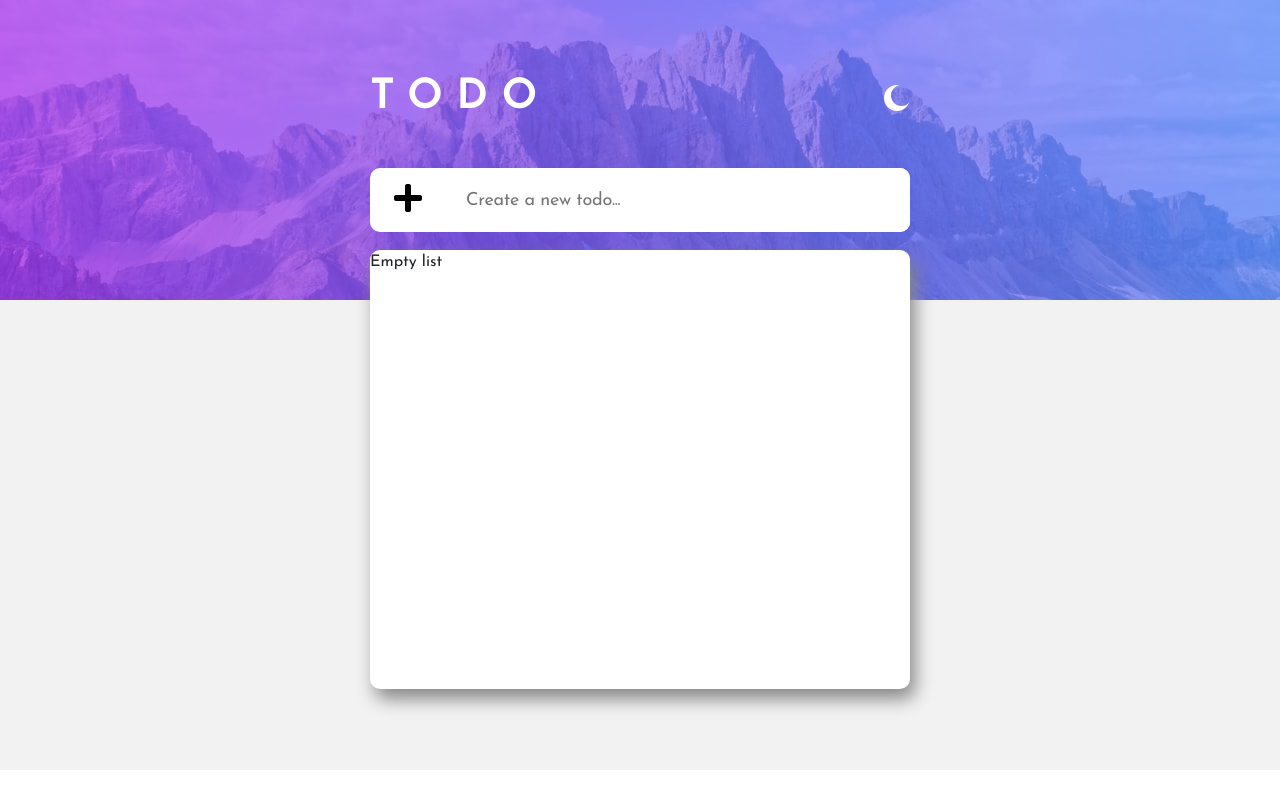
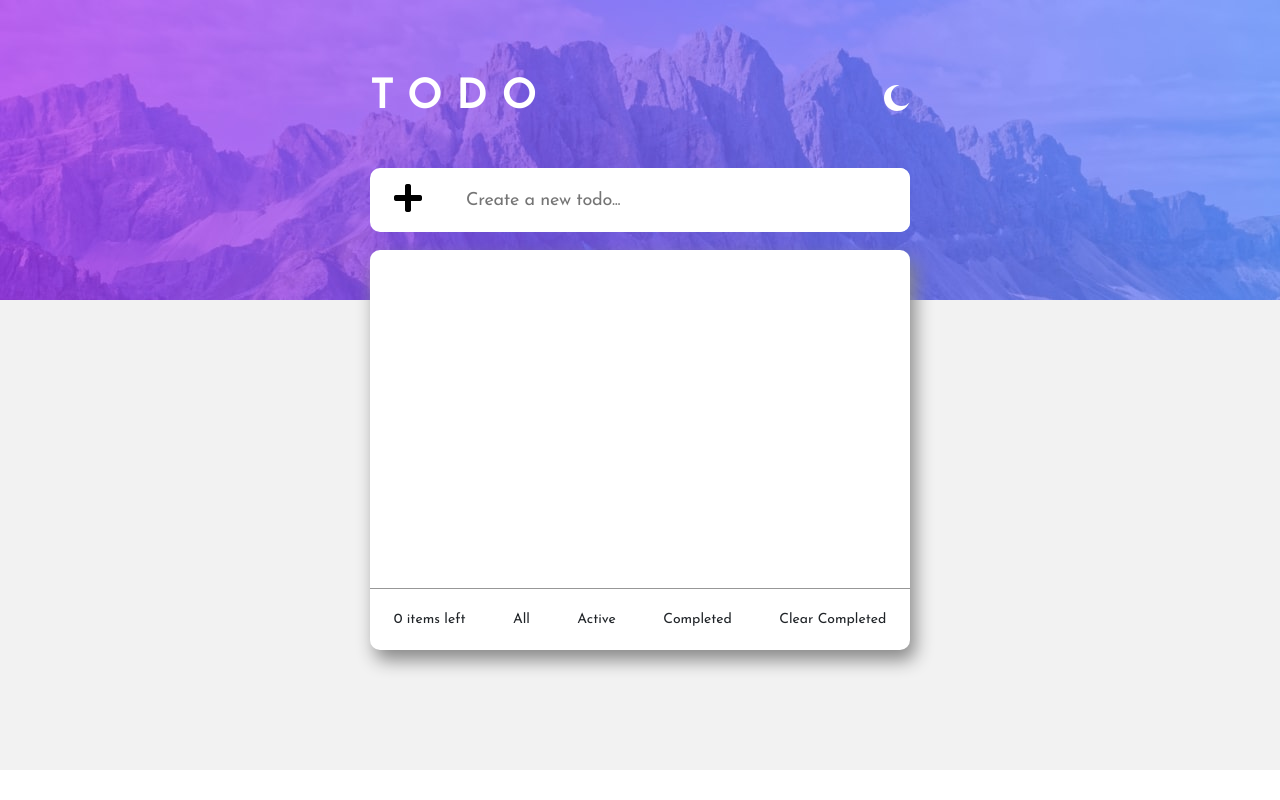
Before and after one commit to aginamena/TodoList-MERN, a React (Create React App) app: page / in a window 1280 px wide. Built offline with nearby package versions, Linux system fonts and the light colour scheme.

Commit message:
added checkmark to todoitems

```diff
--- a/src/App.js
+++ b/src/App.js
@@ -6,8 +6,23 @@ import Todos from './components/Todos';
 
 
 function App() {
-  const [todos, setTodos] = useState();
+  const [todos, setTodos] = useState([]);
   const [background, setBackground] = useState("sun");
+
+  async function handleSubmit(event) {
+    event.preventDefault();
+    const inputValue = document.querySelector("#newTodoItem").value;
+    const options = {
+      method: "POST",
+      headers: {
+        'Content-Type': 'application/json'
+      },
+      body: JSON.stringify({ description: inputValue })
+    }
+    const response = await fetch("http://localhost:4000/Todo/add", options);
+    const data = await response.json();
+    setTodos([...todos, data]);
+  }
   return (
     <div className="App"
       style={background == "sun" ? { backgroundColor: "#F2F2F2" } : { backgroundColor: "hsl(235, 21%, 11%)" }}
@@ -16,6 +31,7 @@ function App() {
         changeBackground={newBackground => setBackground(newBackground)}
         currentBackground={background}
         setNewTodos={newList => setTodos(newList)}
+        handleSubmit={event => handleSubmit(event)}
       />
       <Todos listOfTodos={todos} />
     </div>
--- a/src/components/Header.js
+++ b/src/components/Header.js
@@ -1,26 +1,6 @@
 import React, { useState } from "react";
 import "../styles/Header.scss";
-import axios from 'axios';
-import queryString from 'query-string';
-
 export default function Header(props) {
-    const [todos, setTodos] = useState([]);
-    async function handleSubmit(event) {
-        event.preventDefault();
-        const inputValue = document.querySelector("#newTodoItem").value;
-        const options = {
-            method: "POST",
-            headers: {
-                'Content-Type': 'application/json'
-            },
-            body: JSON.stringify({ description: inputValue })
-        }
-        const response = await fetch("http://localhost:4000/Todo/add", options);
-        const data = await response.json();
-        const newDate = [...todos, data];
-        setTodos(newDate);
-        props.setNewTodos(newDate);
-    }
     return (
         <header
             style={props.currentBackground === "sun" ? { backgroundImage: "url(./images/bg-desktop-light.jpg)" } :
@@ -44,7 +24,7 @@ export default function Header(props) {
 
                     }
                 </div>
-                <form onSubmit={handleSubmit}>
+                <form onSubmit={event => props.handleSubmit(event)}>
                     <div id="headerbottomCmp"
                         style={props.currentBackground === "sun" ? { backgroundColor: "white" } :
                             { backgroundColor: "#25273D" }}
--- a/src/components/TodoItem.js
+++ b/src/components/TodoItem.js
@@ -2,11 +2,49 @@ import React from "react";
 import "../styles/TodoItem.scss";
 
 export default function TodoItem(props) {
+    async function markTodoAsComplete(event) {
+        // marking the todo as completed in the front end
+        const clickedCheckbox = event.target;
+        let todoName = null;
+        if (clickedCheckbox.classList.contains("todoCheckbox")) {
+            clickedCheckbox.style = "background: linear-gradient(hsl(192, 100%, 67%), hsl(280, 87%, 65%))";
+            todoName = clickedCheckbox.nextSibling;
+        } else {
+            clickedCheckbox.parentElement.style = "background: linear-gradient(hsl(192, 100%, 67%), hsl(280, 87%, 65%))";
+            todoName = clickedCheckbox.parentElement.nextSibling;
+        }
+
+        //we also want to mark the todo as complete in the backend
+        const options = {
+            method: "POST",
+            headers: {
+                'Content-Type': 'application/json'
+            },
+        }
+        const todoId = todoName.getAttribute('id');
+        const response = await fetch("http://localhost:4000/Todo/" + todoId, options);
+
+    }
+    async function deleteTodo(event) {
+        //we want to delete from backend first before front end
+        const todoName = event.target.previousSibling;
+        const todoId = todoName.getAttribute('id');
+        const options = {
+            method: "DELETE",
+            headers: {
+                'Content-Type': 'application/json'
+            },
+        }
+        const response = await fetch("http://localhost:4000/Todo/" + todoId, options);
+    }
     return (
         <div className="todos">
-            <i className="far fa-circle fa-lg todoCheckbox" />
-            <span className="todosName">{props.name} </span>
-            <i className="fas fa-times fa-lg deleteTodo"></i>
+            {/* <span className="todoCheckbox">sdf</span> */}
+            <i className="far fa-circle fa-lg todoCheckbox" onClick={markTodoAsComplete}>
+                <img className="checkMark" src="./images/icon-check.svg" alt="check icon" />
+            </i>
+            <span className="todosName" id={props.id}>{props.name} </span>
+            <i className="fas fa-times fa-lg deleteTodo" onClick={deleteTodo}></i>
         </div>
     )
 }
--- a/src/components/Todos.js
+++ b/src/components/Todos.js
@@ -6,11 +6,20 @@ import TodoItem from './TodoItem';
 function Todos(props) {
     return (
         <div id="todos">
-            {
-                props.listOfTodos ? props.listOfTodos.map(todo =>
-                    <TodoItem name={todo.name} key={todo.id} id={todo.id} />
-                ) : <div>Empty list</div>
-            }
+            <div id="todosList">
+                {
+                    props.listOfTodos ? props.listOfTodos.map(todo =>
+                        <TodoItem name={todo.name} key={todo.id} id={todo.id} />
+                    ) : <div>Empty list</div>
+                }
+            </div>
+            <div id="todoButtons">
+                <small>0 items left</small>
+                <small>All</small>
+                <small>Active</small>
+                <small>Completed</small>
+                <small>Clear Completed</small>
+            </div>
         </div>
     )
 }
--- a/src/styles/TodoItem.scss
+++ b/src/styles/TodoItem.scss
@@ -6,6 +6,16 @@
   & > .todoCheckbox {
     margin-right: 20px;
     border-radius: 50px;
+    position: relative;
+    .checkMark {
+      position: absolute;
+      left: 50%;
+      top: 50%;
+      transform: translate(-50%, -50%);
+    }
+  }
+  & > .todoCheckbox:hover {
+    background: linear-gradient(hsl(192, 100%, 67%), hsl(280, 87%, 65%));
   }
   .fa-circle path {
     stroke: blue;
--- a/src/styles/Todos.scss
+++ b/src/styles/Todos.scss
@@ -1,5 +1,5 @@
 #todos {
-  height: 439px;
+  height: 400px;
   width: 540px;
   background-color: white;
   border-radius: 10px;
@@ -10,4 +10,20 @@
   transform: translateX(-50%);
   box-shadow: 5px 10px 18px #888888;
   overflow: auto;
+
+  #todosList {
+    height: 340px;
+    overflow: auto;
+  }
+
+  & > #todoButtons {
+    display: flex;
+    justify-content: space-around;
+    position: absolute;
+    bottom: 0;
+    width: 100%;
+    padding-top: 20px;
+    padding-bottom: 20px;
+    border-top: 0.5px solid #979797;
+  }
 }
```
